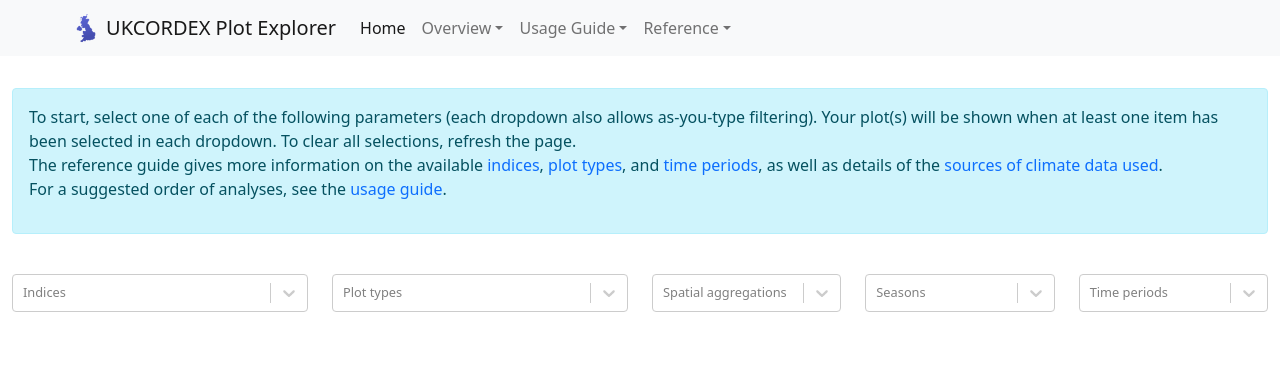
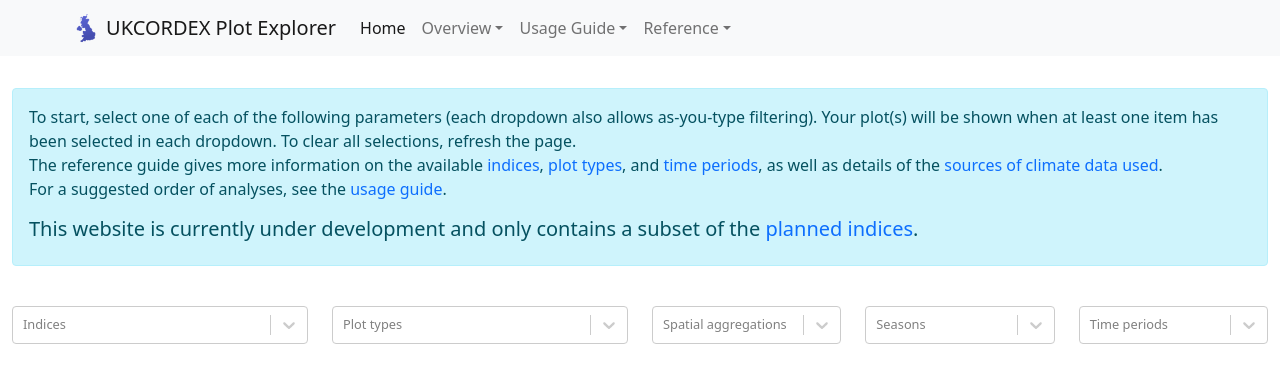
Before and after one commit to UCL/UKCORDEX-plot-explorer-dev, a React (Create React App) app: page / in a window 1280 px wide. Shown: the top 382 px of the page. Built offline with nearby package versions, Linux system fonts and the light colour scheme.

Commit message:
Add under construction note to main header

```diff
--- a/src/components/PlotExplorerContainer.js
+++ b/src/components/PlotExplorerContainer.js
@@ -70,6 +70,9 @@ function PlotExplorerContainer() {
           The reference guide gives more information on the available <Link to="/indices-help">indices</Link>, <Link to="/plot-help">plot types</Link>, and <Link to="/time-help">time periods</Link>, as well as details of the <Link to="/data-help">sources of climate data used</Link>.<br></br>
           For a suggested order of analyses, see the <Link to="/how-to-use">usage guide</Link>.
         </p>
+        <h5>
+          This website is currently under development and only contains a subset of the <Link to="/indices-help">planned indices</Link>.<br></br>
+        </h5>
       </Alert>
       <OptionsRow
         setPlotvars={setPlotvars}
```
